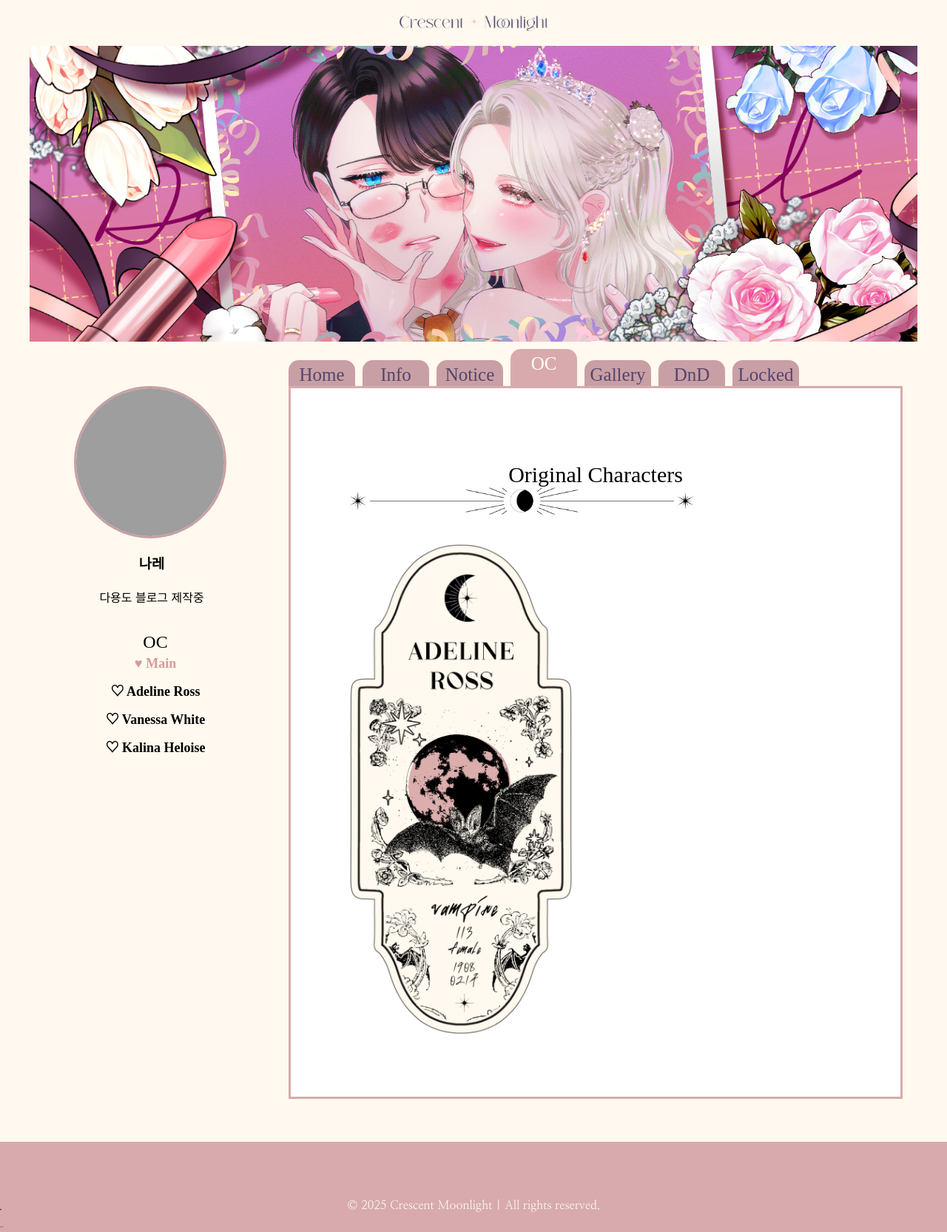
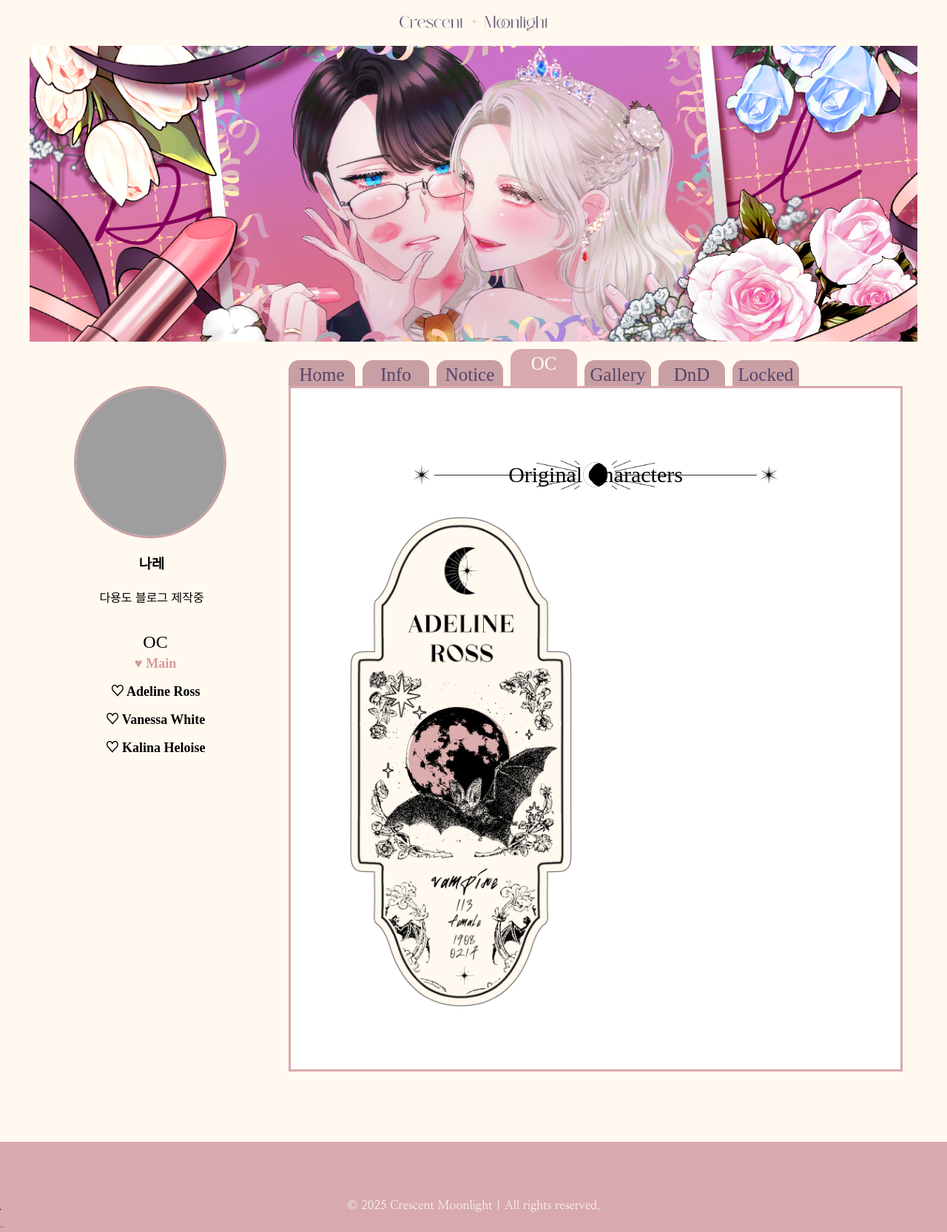
Before and after one commit to narelim/crescentmoonlight, a Jekyll site: the page built from oc.html, in a window 1280 px wide. Shown: the whole page at 74% size. Built offline with Jekyll 4.4.1, drawn with Linux system fonts in a browser that asks for light colours; some web fonts are replaced; grey boxes are pictures that could not be loaded.

Commit message:
핸드폰으로 occss수정

```diff
--- a/styles/oc.css
+++ b/styles/oc.css
@@ -50,7 +50,6 @@
   position: relative;
   font-family: 'Breathing', serif;
   font-size: 30px;
-  padding:10px;
 }
 
 .category:empty {
@@ -101,10 +100,13 @@
 
 /*라인 스타일과 위치*/
 .star-line-img-oc {
-
-  position: relative;
+  position: absolute;
+  left: 50%;
+  top: 50%;
+  transform: translate(-50%, -50%);
   width: 70%;
   height: auto;
+  padding: 10px;
 }
   /* Adeline 버튼 */
   /*버튼 스타일*/
```
